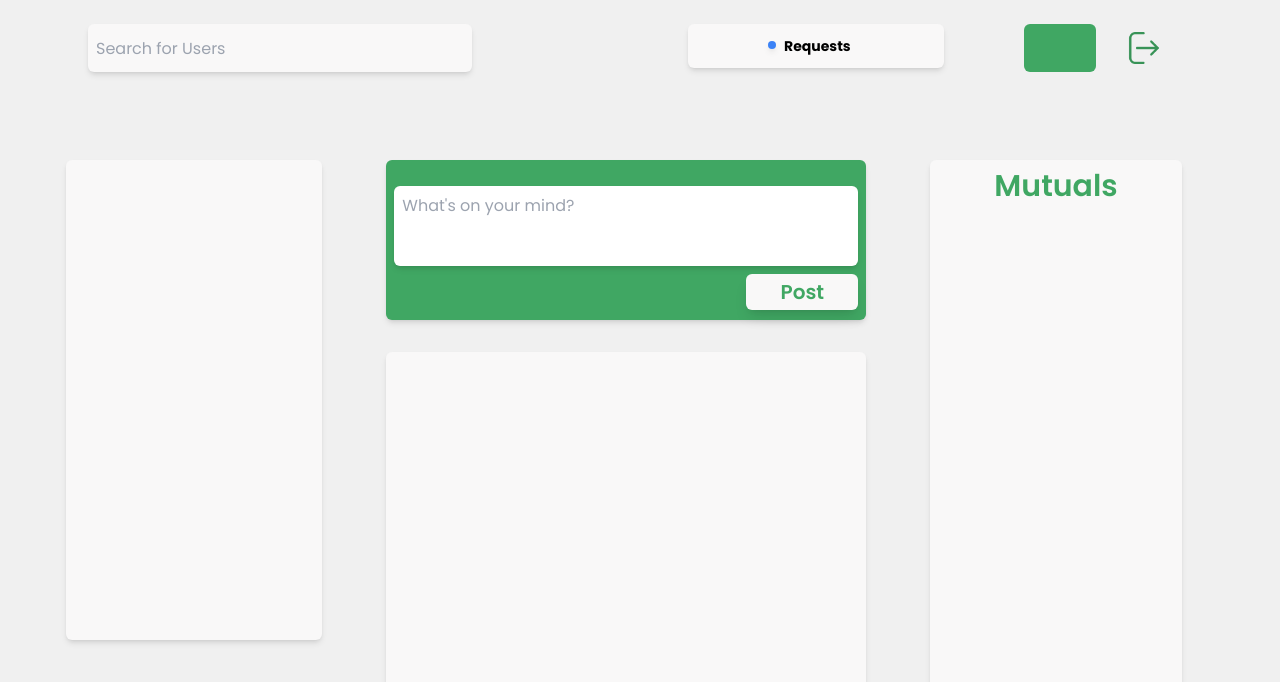
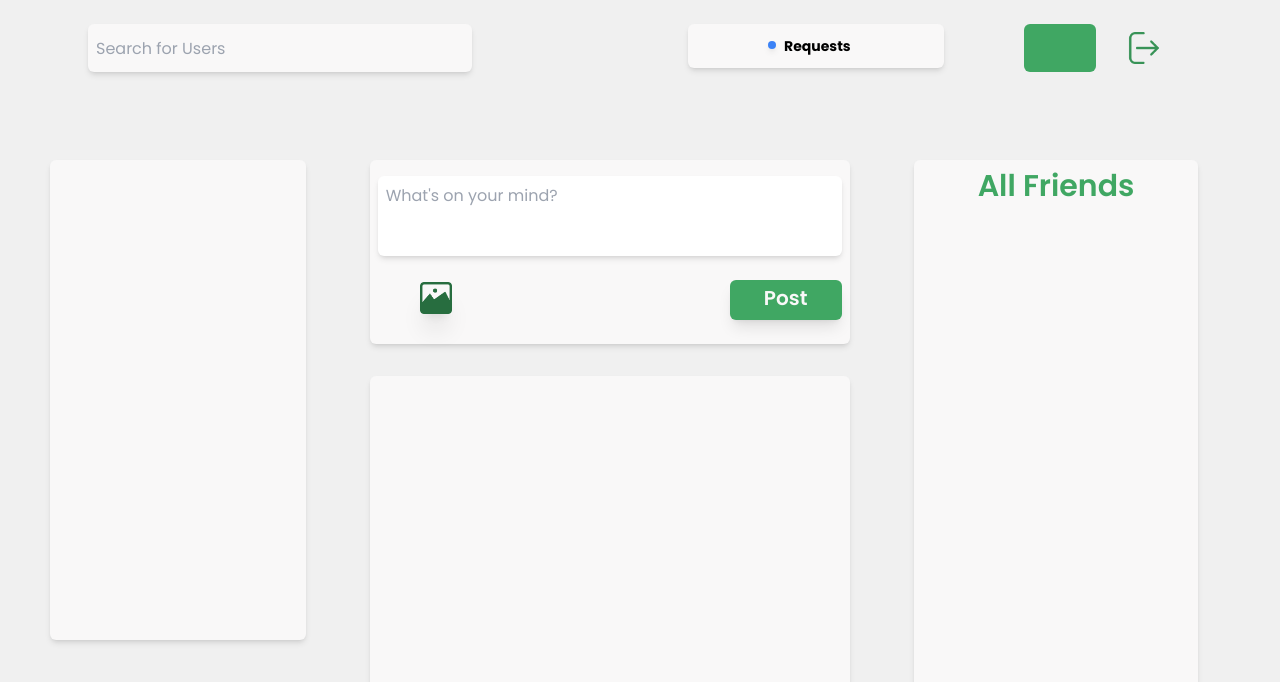
Before and after one commit to shreyas0512/Connectify, a React (Vite) app: page /feed in a window 1280 px wide. Shown: the top 682 px of the page. Built offline with nearby package versions, Linux system fonts and the light colour scheme; no server answers; the database is empty; a web font is replaced by a local one.

Commit message:
post upload working

```diff
--- a/package.json
+++ b/package.json
@@ -9,9 +9,15 @@
     "preview": "vite preview"
   },
   "dependencies": {
+    "@fortawesome/fontawesome": "^1.1.8",
+    "@fortawesome/fontawesome-svg-core": "^6.3.0",
+    "@fortawesome/free-regular-svg-icons": "^6.3.0",
+    "@fortawesome/free-solid-svg-icons": "^6.3.0",
+    "@fortawesome/react-fontawesome": "^0.2.0",
     "firebase": "^9.17.2",
     "react": "^18.2.0",
     "react-dom": "^18.2.0",
+    "react-loading-skeleton": "^3.2.0",
     "react-router-dom": "^6.9.0"
   },
   "devDependencies": {
--- a/src/components/Feed.jsx
+++ b/src/components/Feed.jsx
@@ -9,6 +9,9 @@ import Mutuals from "./Mutuals";
 import { ProfileContext } from "../Contexts/ProfileContext";
 import { useContext } from "react";
 import { db } from "../firebase";
+import { FontAwesomeIcon } from "@fortawesome/react-fontawesome";
+import gallery from "../assets/gallery.png";
+import { getStorage, ref, uploadBytes, getDownloadURL } from "firebase/storage";
 import {
   collection,
   getDocs,
@@ -16,12 +19,70 @@ import {
   where,
   doc,
   getDoc,
+  updateDoc,
+  arrayUnion,
 } from "firebase/firestore";
 
 const Feed = () => {
   const [userid, setUserid] = useState("");
   const { requ, setRequ } = useContext(ProfileContext);
-  console.log(requ);
+  const [feedposts, setFeedPosts] = useState([]);
+  const [img, setImg] = useState(null);
+  const [content, setContent] = useState("");
+  const [postUpdated, setPostUpdated] = useState(false);
+
+  //function to update the post object to the document of the user by uploading image first
+
+  const postData = async () => {
+    setPostUpdated(false);
+    const storage = getStorage();
+    const storageRef = ref(storage, "postimages/" + img.name);
+    uploadBytes(storageRef, img)
+      .then((snapshot) => {
+        console.log("Uploaded a blob or file!");
+        console.log(snapshot);
+      })
+      .then(async () => {
+        const url = await getDownloadURL(storageRef);
+        console.log(url);
+        const userRef = doc(collection(db, "users"), userid);
+        updateDoc(userRef, {
+          posts: arrayUnion({
+            content: content,
+            img: url,
+            time: new Date().toLocaleString(),
+          }),
+        }).then(() => {
+          //to update or refresh page after post
+          setPostUpdated(true);
+          if (postUpdated) {
+            setContent("");
+            setImg(null);
+          }
+        });
+
+        console.log(postUpdated);
+      });
+  };
+
+  //function to fetch friends posts from the database
+  const fetchPosts = async () => {
+    const userRef = doc(collection(db, "users"), userid);
+    const userDoc = await getDoc(userRef);
+    if (userDoc.exists()) {
+      const friends = userDoc.data().friends;
+      const q = query(collection(db, "users"), where("uid", "in", friends));
+      const querySnapshot = await getDocs(q);
+      const newrec = [];
+      querySnapshot.forEach((doc) => {
+        newrec.push(doc.data().posts);
+        console.log(doc.data().posts);
+      });
+    } else {
+      console.log("No such document!");
+    }
+  };
+
   useEffect(() => {
     onAuthStateChanged(auth, (user) => {
       if (user) {
@@ -30,6 +91,7 @@ const Feed = () => {
         setUserid(user.uid);
       }
     });
+    fetchPosts();
   }, []);
 
   return (
@@ -40,21 +102,54 @@ const Feed = () => {
       <div className="flex space-x-16 ml-[20rem]">
         <div className="flex  -ml-[22rem] flex-col bg-white w-64 h-[30rem] rounded-md shadow-md  "></div>
         <div className=" h-screen w-[30rem]  flex flex-col">
-          <div className="bg-green w-fill h-40  rounded-md shadow-md flex flex-col justify-center items-center ">
+          <div className="bg-white w-fill  rounded-md shadow-md flex flex-col justify-center  ">
             <textarea
+              onChange={(e) => setContent(e.target.value)}
+              value={content}
               className="w-[29rem] h-20 mt-4
-              m-2 rounded-md shadow-md p-2 focus:border-none focus:outline-none resize-none"
+              m-2 rounded-md shadow-md p-2  focus:border-none focus:outline-none resize-none"
               placeholder="What's on your mind?"
             />
-            <div className="text-green bg-white shadow-lg p-1 w-28 rounded-md text-center mr-2  text-xl font-semibold self-end cursor-pointer">
-              Post
+            <div className="flex self-end">
+              <div className="mt-4 flex flex-col">
+                <label for="hiddenFileInput" className="ml-8">
+                  <img
+                    src={gallery}
+                    alt=""
+                    className="w-8 h-8 mr-4 mt-0.5 cursor-pointer shadow-xl"
+                  />
+                </label>
+                <input
+                  type="file"
+                  id="hiddenFileInput"
+                  onChange={(e) => setImg(e.target.files[0])}
+                  style={{ visibility: "hidden" }}
+                />
+                {img ? (
+                  <img
+                    src={img ? URL.createObjectURL(img) : ""}
+                    alt=""
+                    className="w-96 h-96 ml-12 rounded-md mb-4 mt-0.5 cursor-pointer shadow-md "
+                  />
+                ) : (
+                  ""
+                )}
+              </div>
+              <div
+                onClick={postData}
+                className="text-white mt-4 bg-green shadow-lg p-1 w-28 rounded-md text-center mr-2 h-10  text-xl font-semibold  cursor-pointer"
+              >
+                Post
+              </div>
             </div>
           </div>
-          <div className="bg-white w-fill h-[30rem] rounded-md shadow-md mt-8 "></div>
+          <div className="bg-white w-fill h-[30rem] rounded-md shadow-md mt-8 ">
+            {/*friends posts */}
+          </div>
         </div>
         <div className="bg-white shadow-md rounded-md flex flex-col">
           <div className="text-3xl font-semibold p-16 pt-2 text-green ">
-            Mutuals
+            All Friends
           </div>
           {/* {mutiszero ? "" : <Mutuals users={mutualusers} />} */}
         </div>
--- a/src/components/Profile.jsx
+++ b/src/components/Profile.jsx
@@ -3,6 +3,8 @@ import { useState } from "react";
 import { Link, useNavigate, useParams } from "react-router-dom";
 import Mutuals from "./Mutuals";
 import Requests from "./Requests";
+import Skeleton from "react-loading-skeleton";
+import "react-loading-skeleton/dist/skeleton.css";
 import { ProfileContext } from "../Contexts/ProfileContext";
 
 import {
@@ -44,8 +46,7 @@ const Profile = () => {
   const [pending, setPending] = useState(false);
   const [friends, setFriends] = useState(false);
   const [mutualusers, setMutualusers] = useState([]);
-
-
+  const [loading, setLoading] = useState(false);
 
   const [req, setReq] = useState([]);
 
--- a/src/components/Register.jsx
+++ /dev/null
@@ -1,7 +0,0 @@
-import React from "react";
-
-const Register = () => {
-  return <div>Register</div>;
-};
-
-export default Register;
--- a/src/components/Requests.jsx
+++ b/src/components/Requests.jsx
@@ -20,6 +20,7 @@ const Requests = (props) => {
   const [isOpen, setIsOpen] = useState(false);
   const ref = useRef(null);
   const [noofmut, setNoofmut] = useState(0);
+  const [notempty, setNotempty] = useState(true);
   const userid = props.currentuser;
   //fetch users having uid
 
@@ -40,7 +41,9 @@ const Requests = (props) => {
       });
       console.log("newrec");
       console.log(newrec);
-
+      if (newrec.length() == 0) {
+        setNotempty(false);
+      }
       setRequ(newrec);
     }
   }
```
Also changed, not shown: src/assets/gallery.png (added), 1 other file (tests, documents, lock files or other folders).
